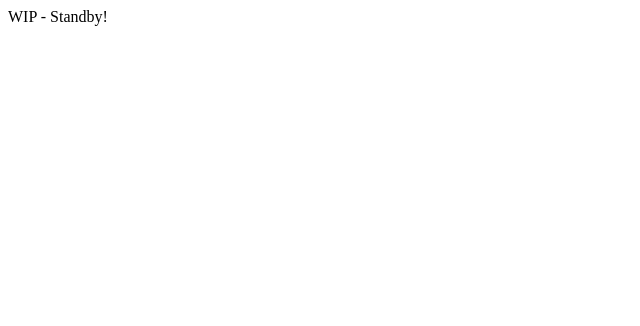
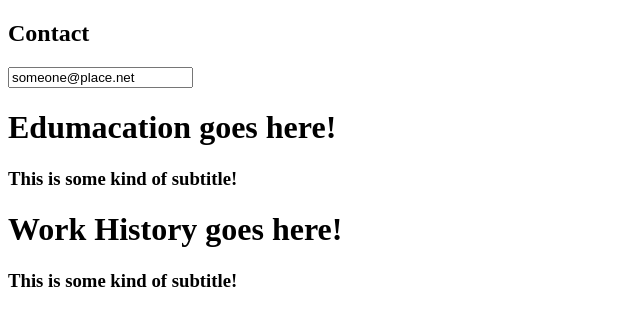
Before and after one commit to PiraTechnics/web-cv, a React (Create React App) app: page / in a window 1280 px wide. Shown: the top 326 px of the page, without its empty margins (0-640 px from the left). Built offline with nearby package versions, Linux system fonts and the light colour scheme.

Commit message:
Components Barebones

```diff
--- a/src/App.js
+++ b/src/App.js
@@ -1,8 +1,13 @@
+import ContactInfo from "./components/ContactInfo";
+import EduInfo from "./components/EduInfo";
+import WorkInfo from "./components/WorkInfo";
 
 function App() {
   return (
     <div className="App">
-      WIP - Standby!
+      <ContactInfo emailVal={"someone@place.net"} />
+      <EduInfo />
+      <WorkInfo />
     </div>
   );
 }
--- /dev/null
+++ b/src/components/ContactInfo.js
@@ -0,0 +1,34 @@
+import React, { Component } from "react";
+
+class ContactInfo extends Component {
+  constructor(props) {
+    super(props);
+
+    this.state = {
+      emailText: "",
+    };
+  }
+
+  handleChange = (e) => {};
+
+  render() {
+    const { emailVal } = this.props;
+
+    return (
+      <div>
+        <h2>Contact</h2>
+        <form>
+          <label htmlFor="emailField"></label>
+          <input
+            id="emailField"
+            value={emailVal}
+            onChange={this.handleChange}
+            type="text"
+          />
+        </form>
+      </div>
+    );
+  }
+}
+
+export default ContactInfo;
--- /dev/null
+++ b/src/components/EduInfo.js
@@ -0,0 +1,18 @@
+import React, { Component } from "react";
+
+class EduInfo extends Component {
+  constructor(props) {
+    super(props);
+  }
+
+  render() {
+    return (
+      <div>
+        <h1>Edumacation goes here!</h1>
+        <h3>This is some kind of subtitle!</h3>
+      </div>
+    );
+  }
+}
+
+export default EduInfo;
--- /dev/null
+++ b/src/components/WorkInfo.js
@@ -0,0 +1,18 @@
+import React, { Component } from "react";
+
+class WorkInfo extends Component {
+  constructor(props) {
+    super(props);
+  }
+
+  render() {
+    return (
+      <div>
+        <h1>Work History goes here!</h1>
+        <h3>This is some kind of subtitle!</h3>
+      </div>
+    );
+  }
+}
+
+export default WorkInfo;
```
